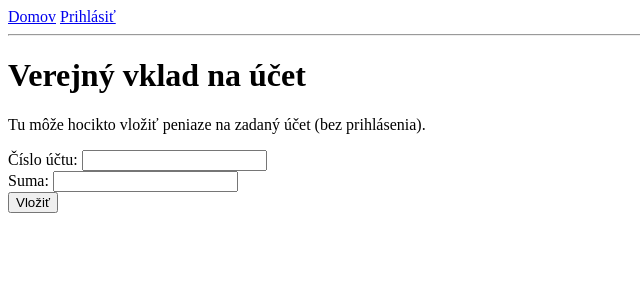
After one commit to Exclypsy/MojaBanka_Web, a Flask app: page /verejny_vklad in a window 1280 px wide. The commit adds this page. Shown: the top 300 px of the page, without its empty margins (0-640 px from the left). Run offline with Flask 3, Linux system fonts and the light colour scheme.

Commit message:
web - verejny vklad

```diff
--- a/web/app.py
+++ b/web/app.py
@@ -96,7 +96,6 @@ def vytvor_ucet_web():
     chyba = None
     sprava = None
 
-    # zoznam klientov pre select
     conn = get_connection()
     cursor = conn.cursor(dictionary=True)
     cursor.execute("SELECT id, meno, priezvisko, email FROM klient ORDER BY id")
@@ -205,9 +204,6 @@ def detail_uctu(cislo_uctu):
     if u is None:
         return "Účet neexistuje.", 404
 
-    # kontrola prístupu:
-    # - majiteľ môže len svoje účty
-    # - operátor môže všetky
     if rola != "OPERATOR" and u.id_majitela != klient_id:
         return "Nemáš právo vidieť tento účet.", 403
 
@@ -233,7 +229,6 @@ def detail_uctu(cislo_uctu):
         except Exception as e:
             chyba = str(e)
 
-        # načítaj z DB znovu, aby sa zobrazil aktuálny zostatok
         u = Ucet.nacitaj_podla_cisla(cislo_uctu)
 
     return render_template(
@@ -244,5 +239,26 @@ def detail_uctu(cislo_uctu):
         sprava=sprava
     )
 
+@app.route("/verejny_vklad", methods=["GET", "POST"])
+def verejny_vklad():
+    chyba = None
+    sprava = None
+
+    if request.method == "POST":
+        try:
+            cislo_uctu = int(request.form.get("cislo_uctu", "0"))
+            suma = float(request.form.get("suma", "0"))
+
+            u = Ucet.nacitaj_podla_cisla(cislo_uctu)
+            if u is None:
+                chyba = "Účet s týmto číslom neexistuje."
+            else:
+                u.vklad(suma)
+                sprava = f"Vklad bol úspešný. Nový zostatok: {u.zostatok}"
+        except Exception as e:
+            chyba = f"Chyba pri vklade: {e}"
+
+    return render_template("verejny_vklad.html", chyba=chyba, sprava=sprava)
+
 if __name__ == "__main__":
     app.run(debug=True)
--- a/web/templates/index.html
+++ b/web/templates/index.html
@@ -1,6 +1,7 @@
 {% extends "base.html" %}
 {% block title %}MojaBanka - Domov{% endblock %}
 {% block content %}
-<h1>Vitaj v Banke</h1>
+<h1>Vitaj v MojaBanka</h1>
 <p><a href="{{ url_for('login') }}">Prihlásiť sa</a></p>
+<p><a href="{{ url_for('verejny_vklad') }}">Verejný vklad na účet</a></p>
 {% endblock %}
--- /dev/null
+++ b/web/templates/verejny_vklad.html
@@ -0,0 +1,23 @@
+{% extends "base.html" %}
+{% block title %}Verejný vklad{% endblock %}
+{% block content %}
+<h1>Verejný vklad na účet</h1>
+<p>Tu môže hocikto vložiť peniaze na zadaný účet (bez prihlásenia).</p>
+
+{% if chyba %}
+    <p style="color:red;">{{ chyba }}</p>
+{% endif %}
+{% if sprava %}
+    <p style="color:green;">{{ sprava }}</p>
+{% endif %}
+
+<form method="post">
+    <label>Číslo účtu:
+        <input type="number" name="cislo_uctu" required>
+    </label><br>
+    <label>Suma:
+        <input type="number" step="0.01" name="suma" required>
+    </label><br>
+    <button type="submit">Vložiť</button>
+</form>
+{% endblock %}
```
